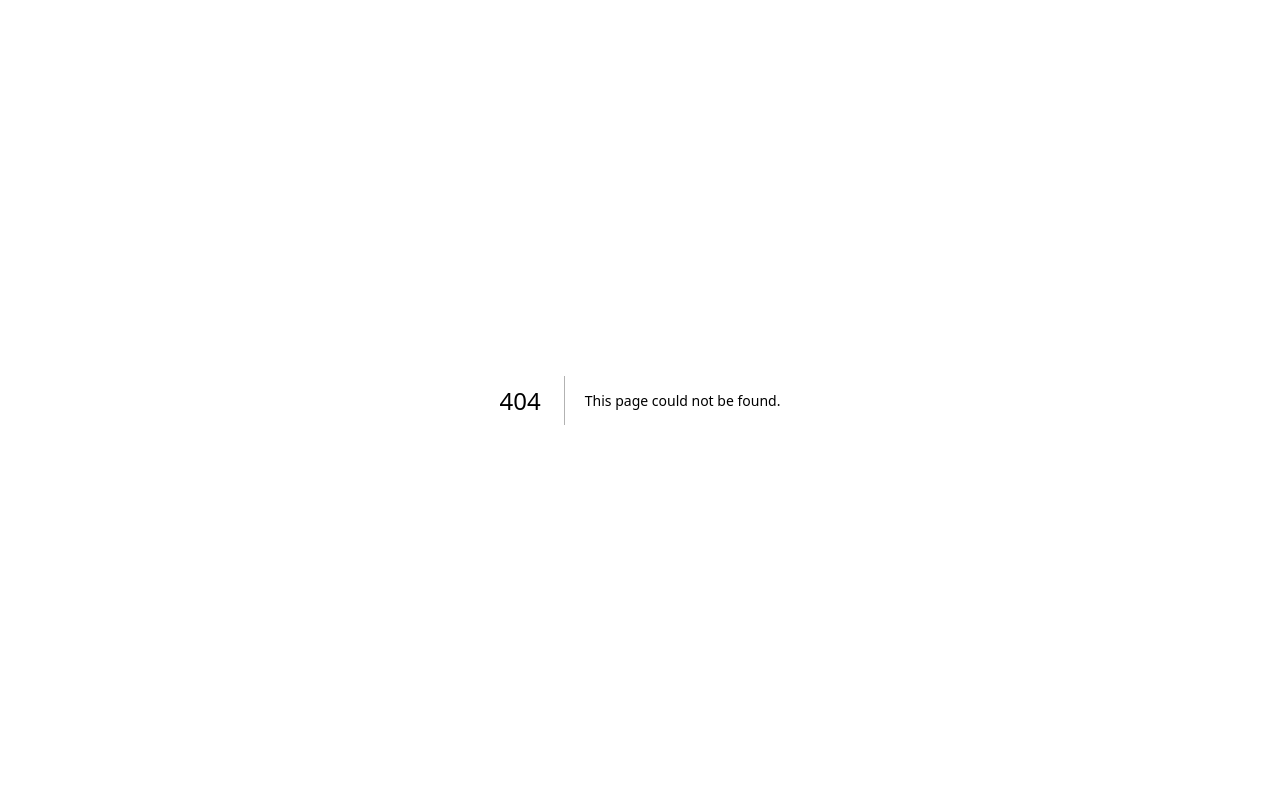
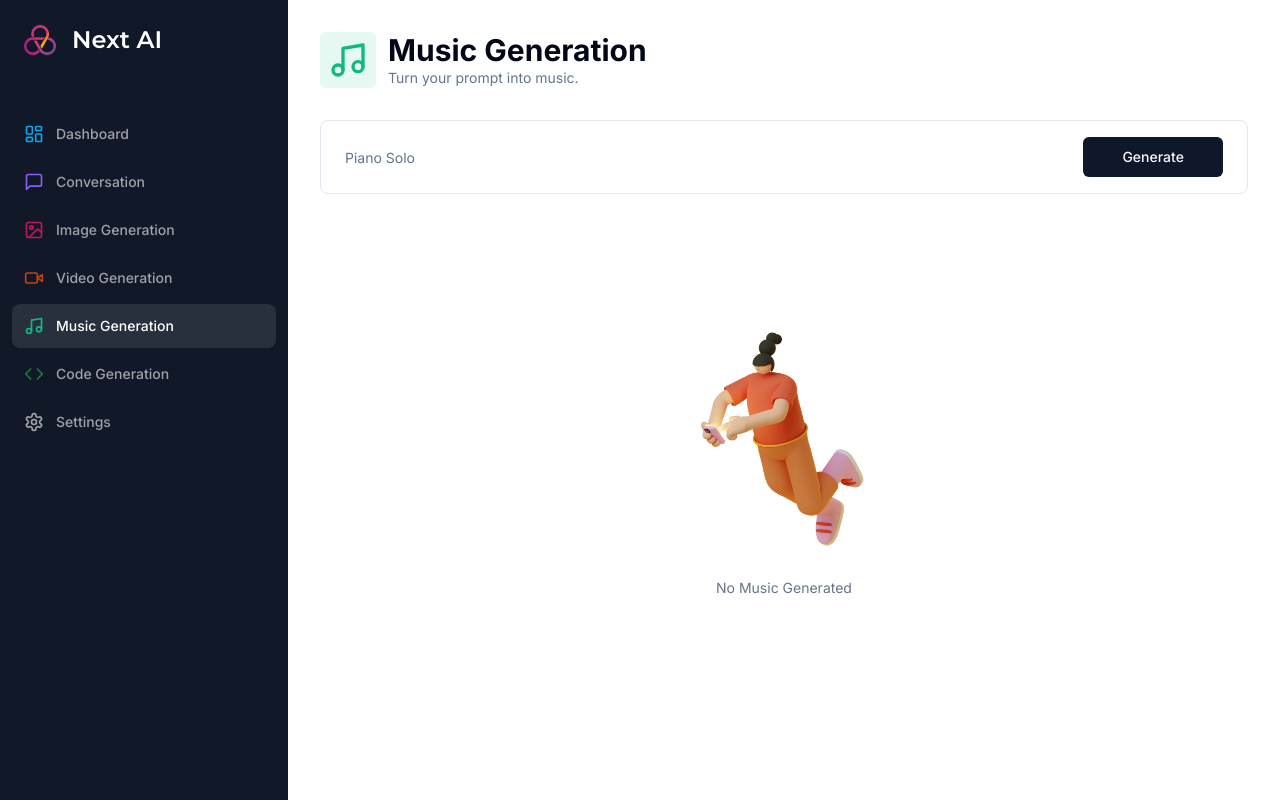
Before and after one commit to rehankhan21/next-SaaS-AI, a Next.js app: page /music in a window 1280 px wide. Before the commit this address had no page. Built offline with nearby package versions, Linux system fonts and the light colour scheme.

Commit message:
added music route using replicate

```diff
--- /dev/null
+++ b/app/(dashboard)/(routes)/music/constants.ts
@@ -0,0 +1,7 @@
+import * as z from "zod";
+
+export const formSchema = z.object({
+    prompt: z.string().min(1, {
+        message: "Music prompt is required",
+    }),
+})
--- /dev/null
+++ b/app/(dashboard)/(routes)/music/page.tsx
@@ -0,0 +1,120 @@
+"use client"
+
+import axios from "axios";
+import * as z from "zod";
+import { useState } from "react";
+import { Music } from "lucide-react";
+import { useForm } from "react-hook-form";
+import { zodResolver } from "@hookform/resolvers/zod"
+import { useRouter } from "next/navigation";
+import OpenAI from 'openai';
+
+import { Heading } from "@/components/Heading";
+import { Form, FormControl, FormField, FormItem } from "@/components/ui/form";
+import { Input } from "@/components/ui/input";
+import { Button } from "@/components/ui/button";
+import Empty from "@/components/Empty";
+import Loader from "@/components/Loader";
+
+import { formSchema } from "./constants";
+
+const MusicPage = () => {
+    const router = useRouter();
+    const [music, setMusic] = useState<string>();
+
+    const form = useForm<z.infer<typeof formSchema>>({
+        resolver: zodResolver(formSchema),
+        defaultValues: {
+            prompt: ""
+        }
+    });
+
+    const isLoading = form.formState.isSubmitting;
+
+    const onSubmit = async (values: z.infer<typeof formSchema>) => {
+        try {
+            setMusic(undefined);
+
+            const response = await axios.post("/api/music", values);
+
+            setMusic(response.data.audio);
+            form.reset();
+        } catch (error: any) {
+            // TODO: open pro modal
+            console.log(error);
+        } finally {
+            router.refresh();
+        }
+    };
+
+    return (
+        <div>
+            <Heading
+                title="Music Generation"
+                description="Turn your prompt into music."
+                icon={Music}
+                iconColor="text-emerald-500"
+                bgColor="bg-emerald-500/10"
+            />
+            <div className=" px-4 lg:px-8">
+                <div>
+                    <Form {...form}>
+                        <form
+                            onSubmit={form.handleSubmit(onSubmit)}
+                            className="
+                             rounded-lg
+                             border
+                             w-full
+                             p-4
+                             px-3
+                             md:px-6
+                             focus-within:shadow-sm
+                             grid
+                             grid-cols-12
+                             gap-2
+                            "
+                        >
+                            <FormField
+                                name="prompt"
+                                render={({ field }) => (
+                                    <FormItem className=" col-span-12 lg:col-span-10">
+                                        <FormControl className=" m-0 p-0">
+                                            <Input
+                                                className=" border-0 outline-none focus-visible:ring-0 focus-visible:ring-transparent"
+                                                disabled={isLoading}
+                                                placeholder="Piano Solo"
+                                                {...field} // this replaces onblue, onchange, etc...
+                                            />
+                                        </FormControl>
+                                    </FormItem>
+                                )}
+                            />
+                            <Button className=" col-span-12 lg:col-span-2 w-full" disabled={isLoading}>
+                                Generate
+                            </Button>
+                        </form>
+                    </Form>
+                </div>
+                <div className=" space-y-4 mt-4">
+                    {isLoading && (
+                        <div  className=" p-8 rounded-lg w-full flex items-center justify-center bg-muted">
+                            <Loader />
+                        </div>
+                    )}
+                    {!music && !isLoading && (
+                        <div>
+                            <Empty label="No Music Generated" />
+                        </div>
+                    )}
+                    {music && (
+                        <audio controls className=" w-full mt-8">
+                            <source src={music} />
+                        </audio>
+                    )}
+                </div>
+            </div>
+        </div>
+     );
+}
+
+export default MusicPage;
--- /dev/null
+++ b/app/api/music/route.ts
@@ -0,0 +1,40 @@
+ import { auth } from "@clerk/nextjs";
+import { NextResponse } from "next/server";
+import Replicate from "replicate";
+
+ const replicate = new Replicate({
+    auth: process.env.REPLICATE_API_TOKEN!,
+ });
+
+ export async function POST(
+    req: Request
+ ) {
+    try {
+        const { userId } = auth();
+        const body = await req.json();
+        const { prompt } = body;
+
+        if (!userId) {
+            return new NextResponse("Unauthorized", { status: 401 });
+        }
+
+        if (!prompt) {
+            return new NextResponse("Prompt is required", { status: 400 });
+        }
+
+        const response = await replicate.run(
+            "riffusion/riffusion:8cf61ea6c56afd61d8f5b9ffd14d7c216c0a93844ce2d82ac1c9ecc9c7f24e05",
+            {
+              input: {
+                prompt_a: prompt
+              }
+            }
+          );
+
+        return NextResponse.json(response);
+
+    } catch (error) {
+        console.log("[MUSIC_ERROR]", error);
+        return new NextResponse("Interal error", { status: 500 })
+    }
+ }
--- a/package.json
+++ b/package.json
@@ -33,6 +33,7 @@
     "react-dom": "18.2.0",
     "react-hook-form": "^7.46.2",
     "react-markdown": "^9.0.0",
+    "replicate": "^0.18.1",
     "tailwind-merge": "^1.14.0",
     "tailwindcss": "3.3.3",
     "tailwindcss-animate": "^1.0.7",
```
Also changed, not shown: 1 other file (tests, documents, lock files or other folders).
